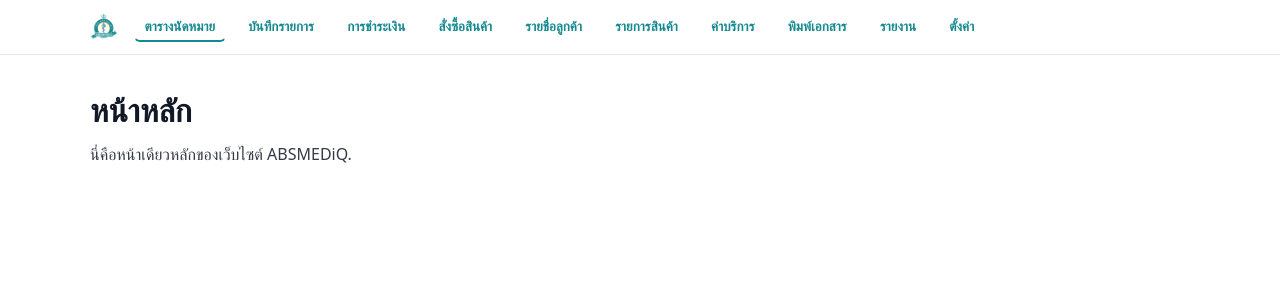
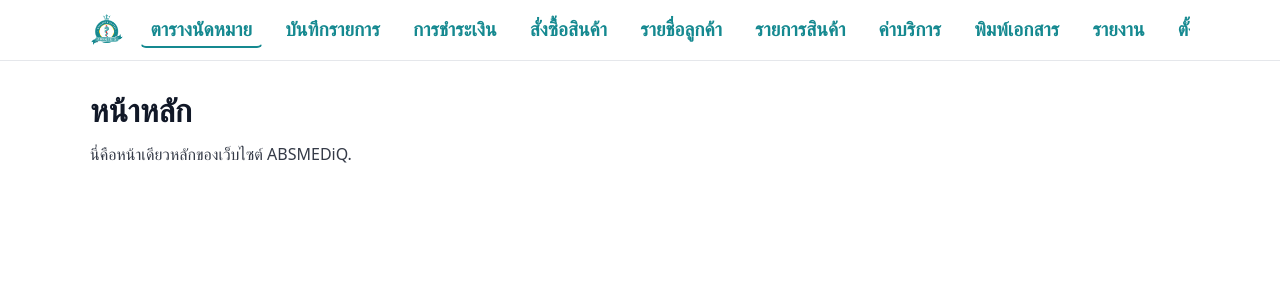
Before and after one commit to fineart09/ABSMEDIQ, a React (Vite) app: page / in a window 1280 px wide. Shown: the top 300 px of the page. Built offline with nearby package versions, Linux system fonts and the light colour scheme.

Commit message:
Increase navbar text by ~20% (1.2em) and logo height to 34px

```diff
--- a/src/index.css
+++ b/src/index.css
@@ -10,9 +10,9 @@ body { margin: 0; font-family: system-ui, -apple-system, Segoe UI, Roboto, Ubunt
 .brand { background: transparent; border: none; padding: 0; cursor: pointer; }
 .brand:hover { opacity: 0.9; }
 .brand:focus { outline: 2px solid #158990; outline-offset: 2px; }
-.brand img { height: 28px; width: auto; display: block; }
+.brand img { height: 34px; width: auto; display: block; }
 .nav { display: flex; gap: 0.75rem; flex-wrap: nowrap; overflow-x: auto; white-space: nowrap; }
-.nav button { padding: 0.35rem 0.6rem; border-radius: 0.375rem; background: transparent; border: 1px solid transparent; color: #158990; font-weight: 700; cursor: pointer; }
+.nav button { padding: 0.35rem 0.6rem; border-radius: 0.375rem; background: transparent; border: 1px solid transparent; color: #158990; font-weight: 700; cursor: pointer; font-size: 1.2em; }
 .nav button:hover { background: #f3f4f6; }
 .nav button.active { border-bottom: 2px solid #158990; }
 .nav button:focus-visible { outline: 2px solid #158990; outline-offset: 2px; }
```
